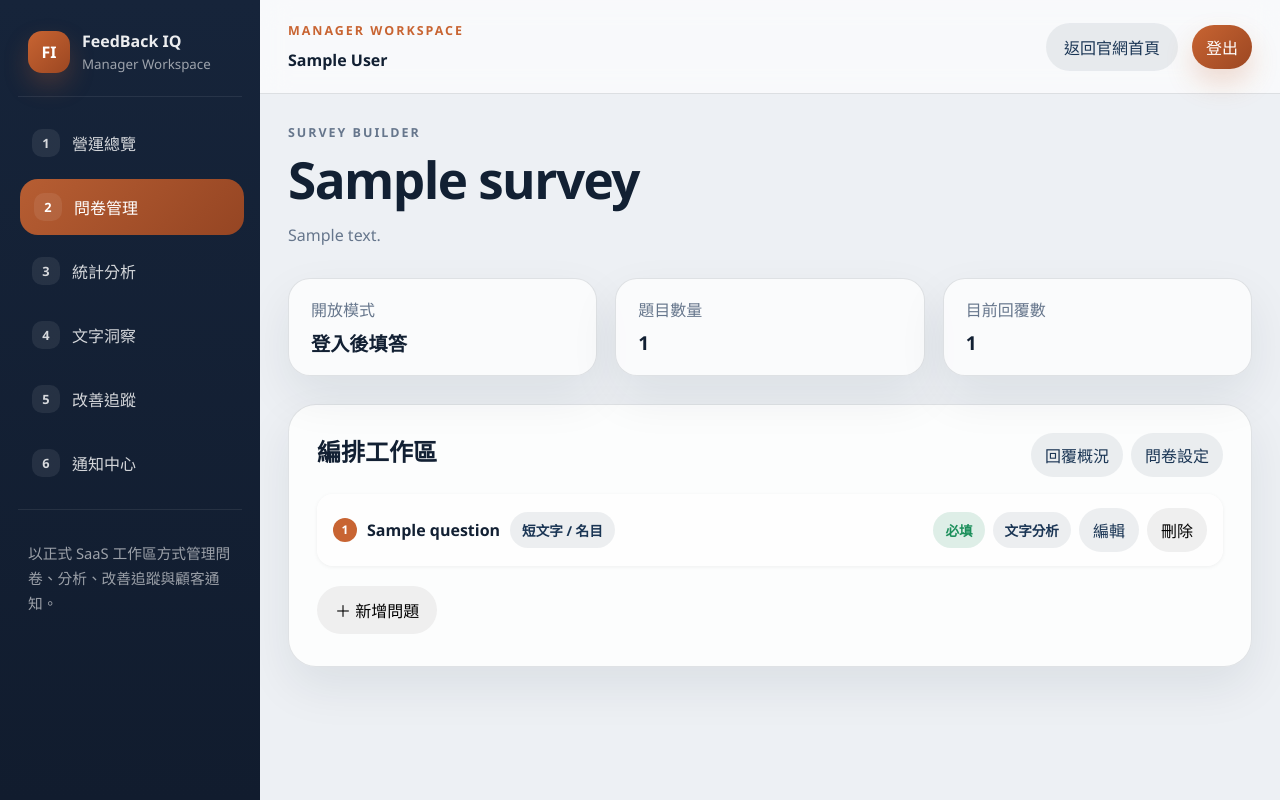
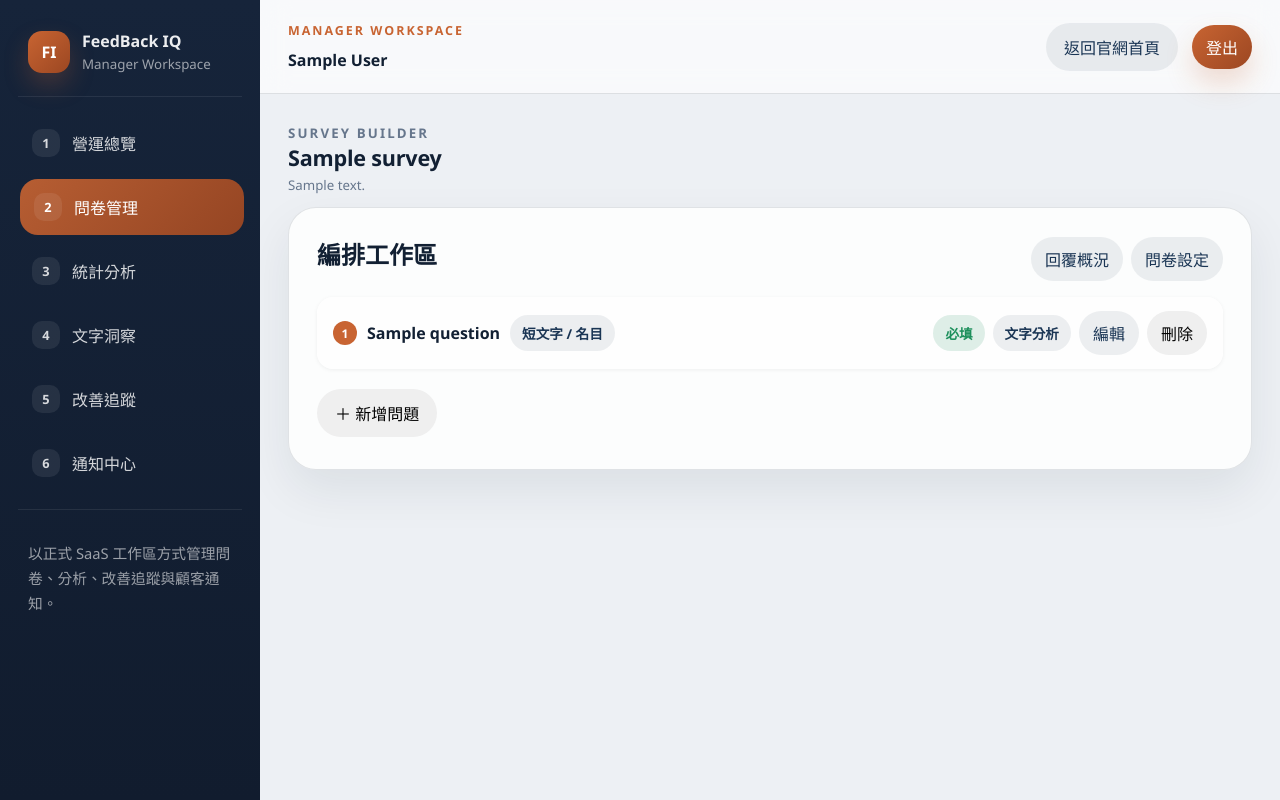
Before and after one commit to arvin85113/feedback-insight-hub, a Django app: a page that uses templates/feedback/survey_builder.html in a window 1280 px wide. Run offline with Django 5.2, Linux system fonts and the light colour scheme; a user stored in the database is signed in; tables that the repository leaves empty hold one stand-in row (values such as "Sample post").

Commit message:
Compact builder header, remove kpi-strip from builder page

```diff
--- a/static/css/app.css
+++ b/static/css/app.css
@@ -1865,3 +1865,21 @@ input[type="checkbox"] {
 .option-add-btn:hover {
     opacity: 0.8;
 }
+
+/* ── Builder page compact header ── */
+.builder-header {
+    margin-bottom: 10px;
+    padding-bottom: 0;
+}
+
+.builder-header h1 {
+    font-size: 1.35rem;
+    letter-spacing: -0.01em;
+    line-height: 1.2;
+    margin: 0 0 4px;
+}
+
+.builder-header p {
+    font-size: 0.83rem;
+    margin: 0;
+}
--- a/templates/feedback/survey_builder.html
+++ b/templates/feedback/survey_builder.html
@@ -3,27 +3,12 @@
 {% block title %}{{ survey.title }} | 問卷編排{% endblock %}
 
 {% block dashboard_content %}
-<section class="manager-header">
+<section class="manager-header builder-header">
     <div>
         <p class="section-kicker">Survey Builder</p>
         <h1>{{ survey.title }}</h1>
         <p>{{ survey.description|default:"這份問卷尚未補充說明，可在建立後再逐步補齊題目結構與引導文字。" }}</p>
     </div>
-</section>
-
-<section class="kpi-strip">
-    <article class="kpi-chip">
-        <span>開放模式</span>
-        <strong>{{ survey.get_access_mode_display }}</strong>
-    </article>
-    <article class="kpi-chip">
-        <span>題目數量</span>
-        <strong>{{ survey.questions.count }}</strong>
-    </article>
-    <article class="kpi-chip">
-        <span>目前回覆數</span>
-        <strong>{{ responses_count }}</strong>
-    </article>
 </section>
 
 <section class="manager-panel">
```
